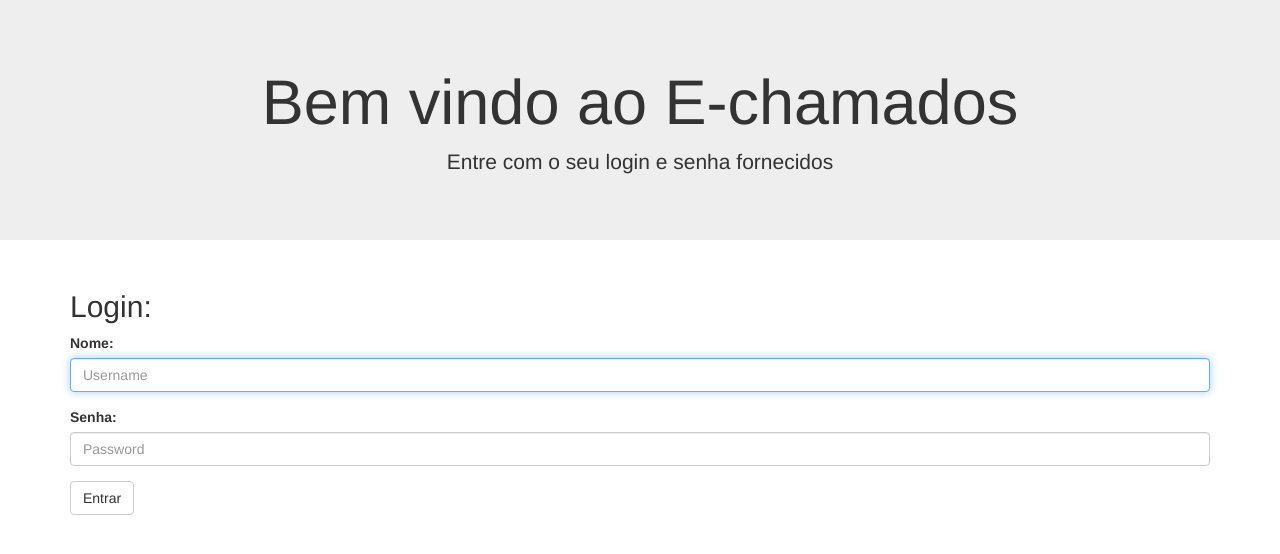
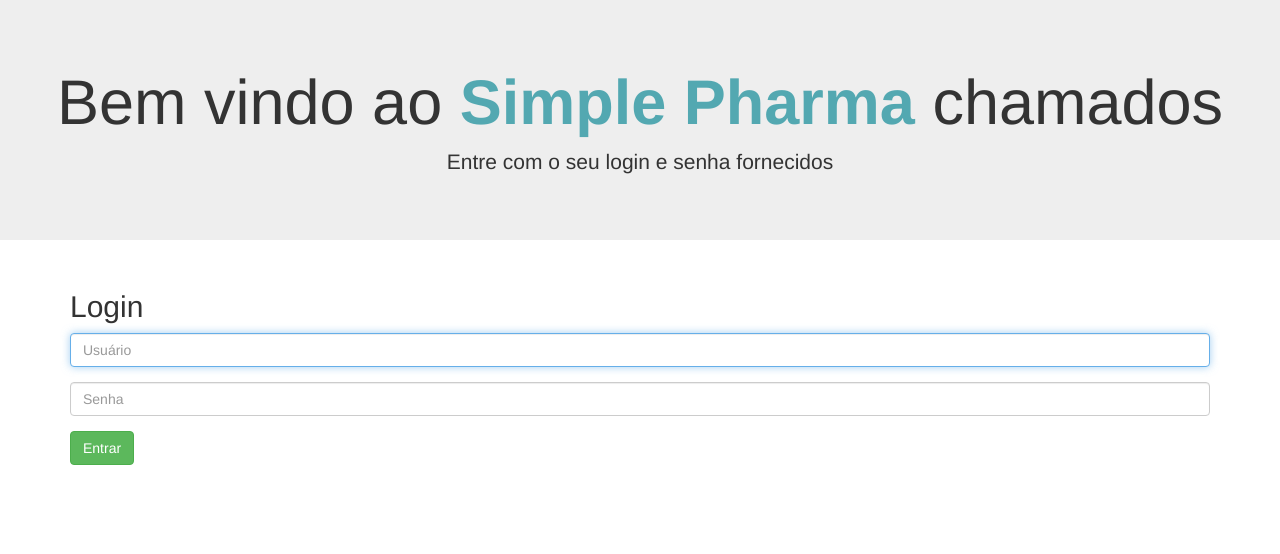
Before and after one commit to AndersonC96/simplepharma, a PHP site: page /index.php in a window 1280 px wide. Shown: the top 554 px of the page. Run offline with PHP 8.4, Linux system fonts and the light colour scheme.

Commit message:
Update index.php

```diff
--- a/index.php
+++ b/index.php
@@ -1,40 +1,41 @@
 <!DOCTYPE html>
 <html lang="en">
 	<head>
-  <title>E-Chamados</title>
+		<title>Simple Pharma Chamados</title>
 		<meta charset="utf-8">
 		<meta name="viewport" content="width=device-width, initial-scale=1">
 		<link rel="stylesheet" href="https://maxcdn.bootstrapcdn.com/bootstrap/3.3.7/css/bootstrap.min.css">
 		<script src="https://ajax.googleapis.com/ajax/libs/jquery/3.3.1/jquery.min.js"></script>
 		<script src="https://maxcdn.bootstrapcdn.com/bootstrap/3.3.7/js/bootstrap.min.js"></script>
+		<link rel="icon" type="image/png" href="../img/favicon.png"/>
 	</head>
 	<body>
 		<div class="jumbotron text-center">
-  <h1>Bem vindo ao E-chamados</h1>
+			<h1>Bem vindo ao <b style="color: rgb(83 168 177)">Simple Pharma</b> chamados</h1>
 			<p>Entre com o seu login e senha fornecidos</p>
 		</div>
 		<div class="container">
-	<h2>Login:</h2>
+			<h2>Login</h2>
 			<?php
 				$errors = array(1=>"Usuário ou senha inválidos, tente mais uma vez",2=>"Você precisa estar logado para acessar esta área");
 				$error_id = isset($_GET['err']) ? (int)$_GET['err'] : 0;
-            if ($error_id == 1) {
+				if($error_id == 1){
 					echo '<p class="text-danger">'.$errors[$error_id].'</p>';
-                }elseif ($error_id == 2) {
+				}elseif ($error_id == 2){
 					echo '<p class="text-danger">'.$errors[$error_id].'</p>';
 				}
 			?>
-
 			<form action="autenticacao-usuario.php" method="POST"  role="form">
 				<div class="form-group">
-			<label for="email">Nome:</label>
-			<input type="text" name="username" class="form-control" placeholder="Username" required autofocus>
+					<!--<label for="email">Nome</label>-->
+					<input type="text" name="username" class="form-control" placeholder="Usuário" required autofocus>
 				</div>
 				<div class="form-group">
-			<label for="pwd">Senha:</label>
-			<input type="password" name="password" class="form-control" placeholder="Password" required>
+					<!--<label for="pwd">Senha</label>-->
+					<input type="password" name="password" class="form-control" placeholder="Senha" required>
 				</div>
-		<button type="submit" class="btn btn-default">Entrar</button>
+				<!--<button type="submit" class="btn btn-success">Entrar</button>-->
+				<button type="submit" class="btn btn-success">Entrar</button>
 			</form>
 		</div>
 	</body>
```
Lines whose indentation alone changed are shown as unchanged.
